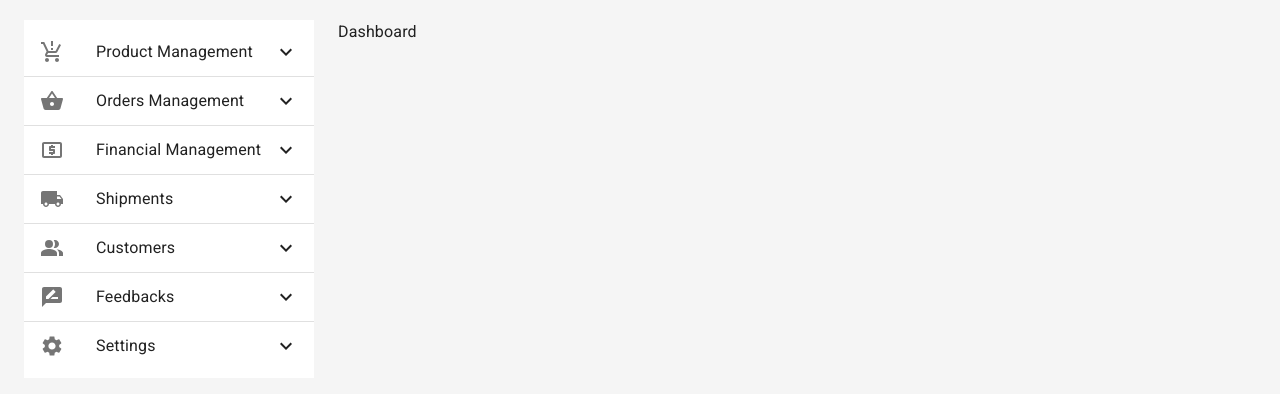
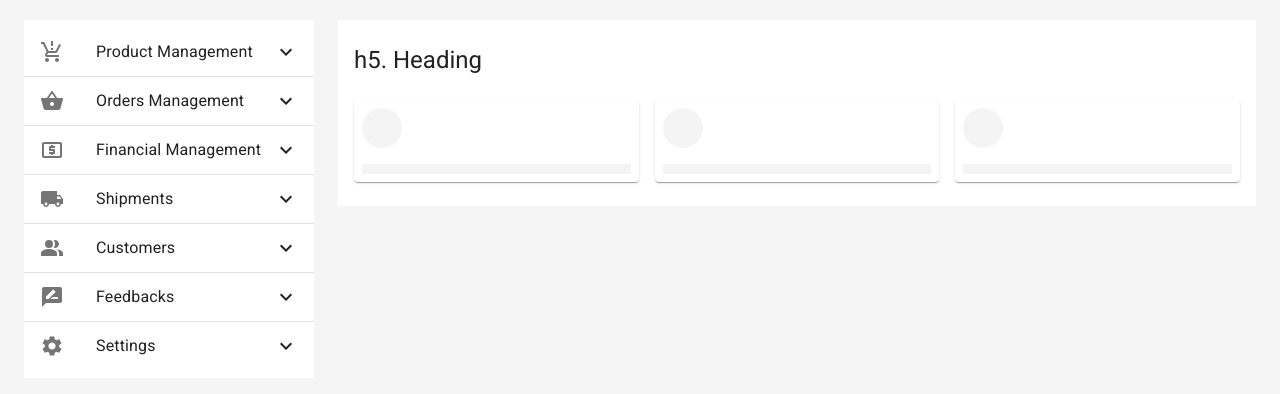
Before and after one commit to pdrm26/shopping, a React (Vite) app in the folder client/: page /products/add in a window 1280 px wide. Shown: the top 394 px of the page. Built offline with nearby package versions, Linux system fonts and the light colour scheme.

Commit message:
feat: add dashboard skeleton

```diff
--- a/client/src/components/Dashboard.tsx
+++ b/client/src/components/Dashboard.tsx
@@ -1,3 +1,47 @@
+import { styled } from "@mui/material/styles";
+import Box from "@mui/material/Box";
+import Paper from "@mui/material/Paper";
+import Grid from "@mui/material/Grid";
+import { List, Skeleton, Typography } from "@mui/material";
+
+const Item = styled(Paper)(({ theme }) => ({
+    backgroundColor: theme.palette.mode === "dark" ? "#1A2027" : "#fff",
+    ...theme.typography.body2,
+    padding: theme.spacing(1),
+    textAlign: "center",
+    color: theme.palette.text.secondary,
+}));
+
 export default function Dashboard() {
-    return <div>Dashboard</div>;
+    return (
+        <List sx={{ width: "100%", bgcolor: "background.paper", py: 3, px: 2 }} component="nav">
+            <Box sx={{ width: "100%", maxWidth: 500, mb: 3 }}>
+                <Typography variant="h5" gutterBottom>
+                    h5. Heading
+                </Typography>
+            </Box>
+            <Box sx={{ flexGrow: 1 }}>
+                <Grid container spacing={2}>
+                    <Grid item xs={4}>
+                        <Item>
+                            <Skeleton variant="circular" width={40} height={40} sx={{ mb: 2 }} />
+                            <Skeleton variant="rectangular" height={10} />
+                        </Item>
+                    </Grid>
+                    <Grid item xs={4}>
+                        <Item>
+                            <Skeleton variant="circular" width={40} height={40} sx={{ mb: 2 }} />
+                            <Skeleton variant="rectangular" height={10} />
+                        </Item>
+                    </Grid>
+                    <Grid item xs={4}>
+                        <Item>
+                            <Skeleton variant="circular" width={40} height={40} sx={{ mb: 2 }} />
+                            <Skeleton variant="rectangular" height={10} />
+                        </Item>
+                    </Grid>
+                </Grid>
+            </Box>
+        </List>
+    );
 }
--- a/client/src/pages/Panel.tsx
+++ b/client/src/pages/Panel.tsx
@@ -6,12 +6,12 @@ import Theme from "../theme/Theme";
 export default function Panel() {
     return (
         <Theme>
-            <Container maxWidth="xl" sx={{ mt: "20px" }}>
+            <Container maxWidth="xl">
                 <Grid container spacing={3}>
-                    <Grid item xs={2} lg={3}>
+                    <Grid item xs={2} lg={3} sx={{ mt: "20px" }}>
                         <Sidebar />
                     </Grid>
-                    <Grid item xs={10} lg={9}>
+                    <Grid item xs={10} lg={9} sx={{ mt: "20px" }}>
                         <Dashboard />
                     </Grid>
                 </Grid>
```
